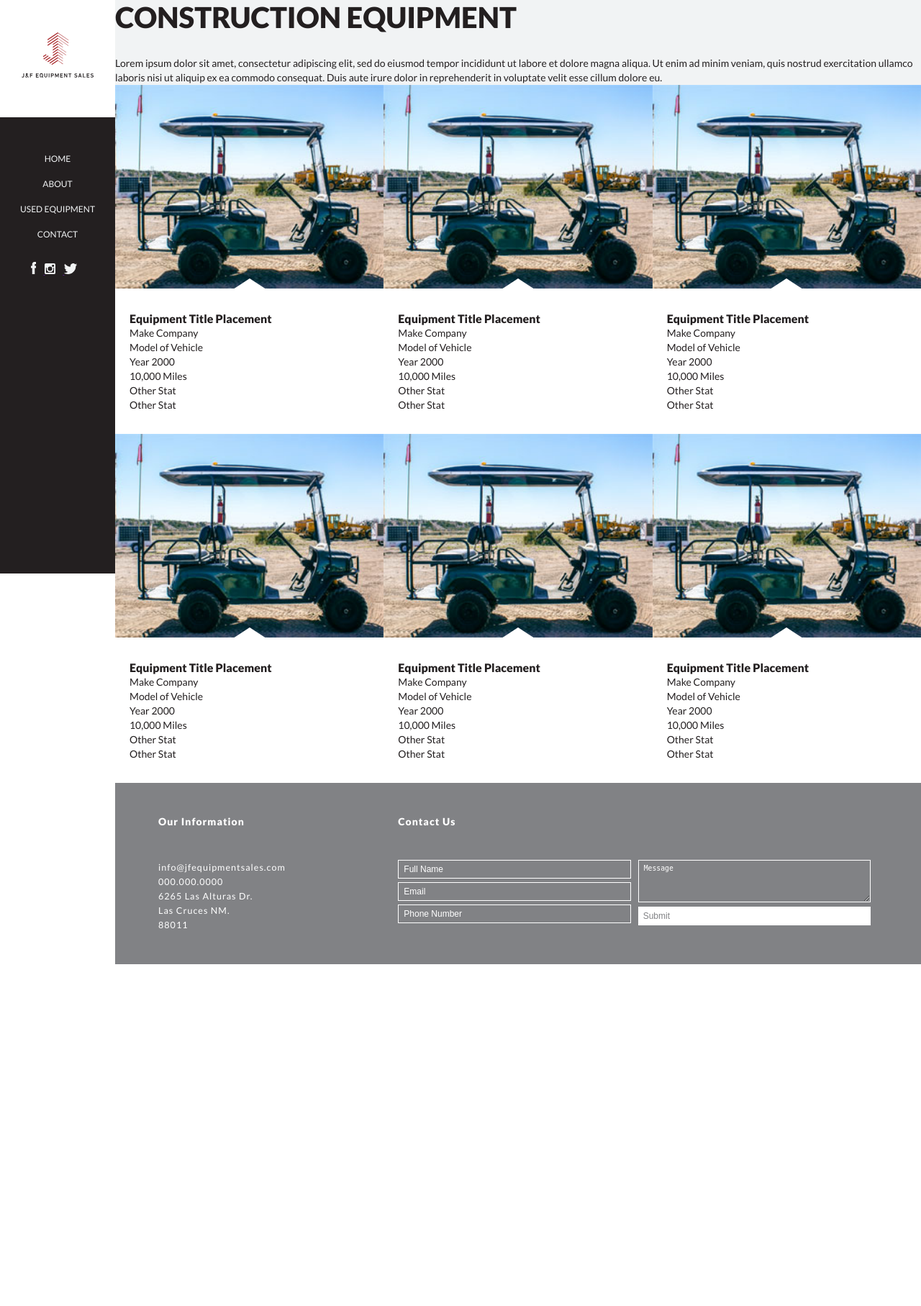
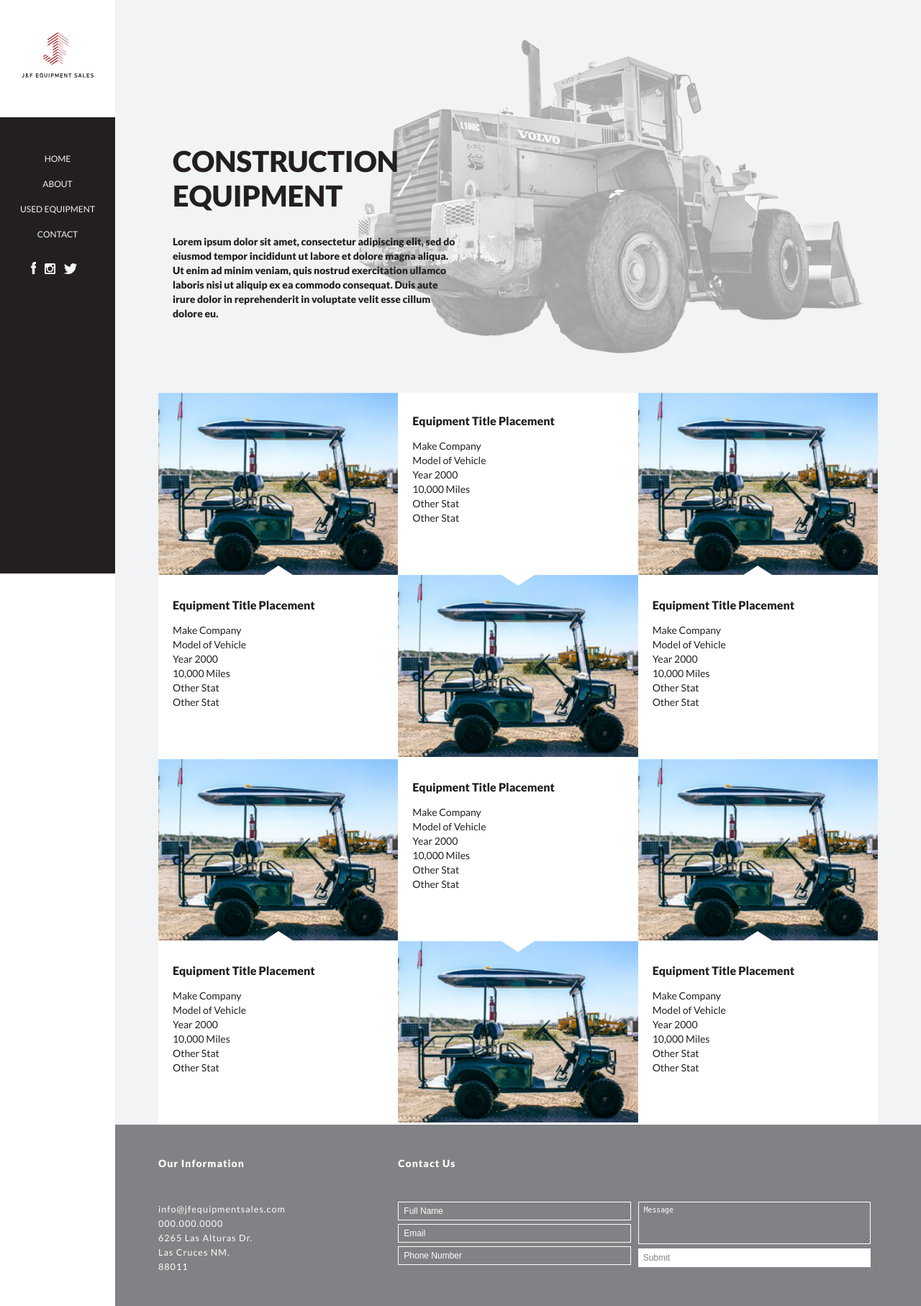
Before and after one commit to kellyannmcnamara01/jf-equipment, a PHP site: page /equipment.php in a window 1280 px wide. Shown: the whole page at 72% size. Before the commit the page ends 1340 px from the top, so only its background shows below. Run offline with PHP 8.4, Linux system fonts and the light colour scheme.

Commit message:
styling of products on quipment page

```diff
--- a/equipment.php
+++ b/equipment.php
@@ -14,10 +14,40 @@ include "head.php";
 <div id="construction-items">
     <div class="col-3">
         <img src="opt-imgs/for-sale-01.jpg">
+        <div class="item-details">
             <svg height="15" width="46" class="items-arrow-odd">
                 <polygon points="23,0 0,15 46,15" style="fill:#fff" />
             </svg>
+            <h3>Equipment Title Placement</h3>
+            <p>Make Company</p>
+            <p>Model of Vehicle</p>
+            <p>Year 2000</p>
+            <p>10,000 Miles</p>
+            <p>Other Stat</p>
+            <p>Other Stat</p>
+        </div>
+    </div>
+    <div class="col-3">
         <div class="item-details">
+            <h3>Equipment Title Placement</h3>
+            <p>Make Company</p>
+            <p>Model of Vehicle</p>
+            <p>Year 2000</p>
+            <p>10,000 Miles</p>
+            <p>Other Stat</p>
+            <p>Other Stat</p>
+            <svg height="15" width="46" class="items-arrow-even">
+                <polygon points="23,0 0,15 46,15" style="fill:#fff" />
+            </svg>
+        </div>
+        <img src="opt-imgs/for-sale-01.jpg">
+    </div>
+    <div class="col-3">
+        <img src="opt-imgs/for-sale-01.jpg">
+        <div class="item-details">
+            <svg height="15" width="46" class="items-arrow-odd">
+                <polygon points="23,0 0,15 46,15" style="fill:#fff" />
+            </svg>
             <h3>Equipment Title Placement</h3>
             <p>Make Company</p>
             <p>Model of Vehicle</p>
@@ -29,10 +59,10 @@ include "head.php";
     </div>
     <div class="col-3">
         <img src="opt-imgs/for-sale-01.jpg">
+        <div class="item-details">
             <svg height="15" width="46" class="items-arrow-odd">
                 <polygon points="23,0 0,15 46,15" style="fill:#fff" />
             </svg>
-        <div class="item-details">
             <h3>Equipment Title Placement</h3>
             <p>Make Company</p>
             <p>Model of Vehicle</p>
@@ -43,10 +73,6 @@ include "head.php";
         </div>
     </div>
     <div class="col-3">
-        <img src="opt-imgs/for-sale-01.jpg">
-        <svg height="15" width="46" class="items-arrow-odd">
-            <polygon points="23,0 0,15 46,15" style="fill:#fff" />
-        </svg>
         <div class="item-details">
             <h3>Equipment Title Placement</h3>
             <p>Make Company</p>
@@ -55,44 +81,18 @@ include "head.php";
             <p>10,000 Miles</p>
             <p>Other Stat</p>
             <p>Other Stat</p>
+            <svg height="15" width="46" class="items-arrow-even">
+                <polygon points="23,0 0,15 46,15" style="fill:#fff" />
+            </svg>
         </div>
+        <img src="opt-imgs/for-sale-01.jpg">
     </div>
     <div class="col-3">
         <img src="opt-imgs/for-sale-01.jpg">
+        <div class="item-details">
             <svg height="15" width="46" class="items-arrow-odd">
                 <polygon points="23,0 0,15 46,15" style="fill:#fff" />
             </svg>
-        <div class="item-details">
-            <h3>Equipment Title Placement</h3>
-            <p>Make Company</p>
-            <p>Model of Vehicle</p>
-            <p>Year 2000</p>
-            <p>10,000 Miles</p>
-            <p>Other Stat</p>
-            <p>Other Stat</p>
-        </div>
-    </div>
-    <div class="col-3">
-        <img src="opt-imgs/for-sale-01.jpg">
-        <svg height="15" width="46" class="items-arrow-odd">
-            <polygon points="23,0 0,15 46,15" style="fill:#fff" />
-        </svg>
-        <div class="item-details">
-            <h3>Equipment Title Placement</h3>
-            <p>Make Company</p>
-            <p>Model of Vehicle</p>
-            <p>Year 2000</p>
-            <p>10,000 Miles</p>
-            <p>Other Stat</p>
-            <p>Other Stat</p>
-        </div>
-    </div>
-    <div class="col-3">
-        <img src="opt-imgs/for-sale-01.jpg">
-        <svg height="15" width="46" class="items-arrow-odd">
-            <polygon points="23,0 0,15 46,15" style="fill:#fff" />
-        </svg>
-        <div class="item-details">
             <h3>Equipment Title Placement</h3>
             <p>Make Company</p>
             <p>Model of Vehicle</p>
--- a/main.css
+++ b/main.css
@@ -90,6 +90,7 @@ h3 {
     color: #231f20;
     font-size: 1.6em;
     font-weight: 900;
+    padding-bottom: 15px;
 }
 p {
     color: #231f20;
@@ -337,11 +338,25 @@ footer p a:hover, footer p a:active, footer p a:focus {
 }
 
 /* =============== 00. Equipment Sales Page =============== */
+#construction {
+    background-image: url("opt-imgs/construction-bg.png");
+    background-size: auto;
+    background-repeat: no-repeat;
+    background-position: right;
+    max-width: 960px;
+    padding: 200px 0px 100px;
+}
+#construction h2, #construction p {
+    max-width: 400px;
+    margin-left: 0px;
+}
+#construction p {
+    font-weight: 700;
+}
 #construction-items {
-    max-width: 1400px;
+    max-width: 1000px;
 }
 #construction-items .col-3 {
-    position: relative;
     padding: 0;
 }
 #construction-items img {
@@ -349,13 +364,21 @@ footer p a:hover, footer p a:active, footer p a:focus {
 }
 .item-details {
     padding: 30px 20px;
+    height: 253px;
+    position: relative;
 }
 .items-arrow-odd {
-    /*-ms-transform: rotate(180deg);
+    position: absolute;
+    /*bottom: 253px;*/
+    top: -16px;
+    left: calc(50% - 23px);
+}
+.items-arrow-even {
+    -ms-transform: rotate(180deg);
     -webkit-transform: rotate(180deg);
-    transform: rotate(180deg);*/
+    transform: rotate(180deg);
     position: absolute;
-    bottom: 201px;
+    top: 253px;
     left: calc(50% - 23px);
 }
 
```
Also changed, not shown: opt-imgs/construction-bg.png (added). Lines whose indentation alone changed are shown as unchanged.
